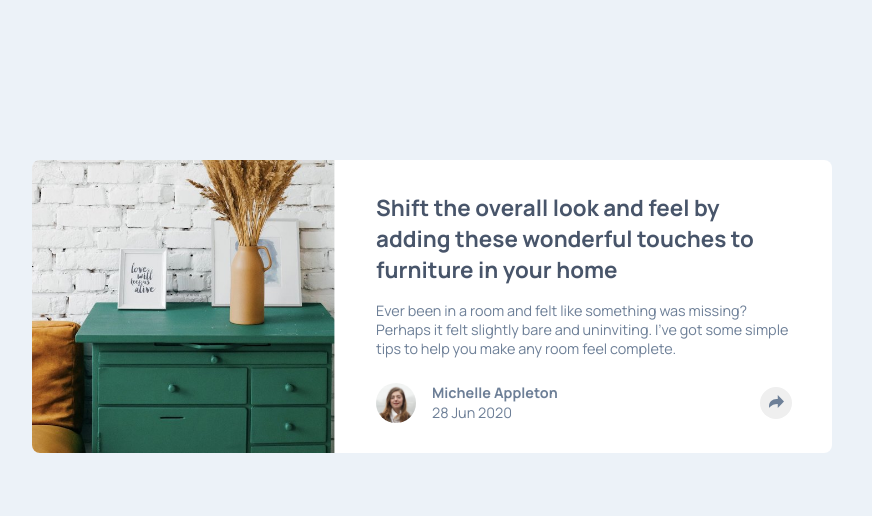
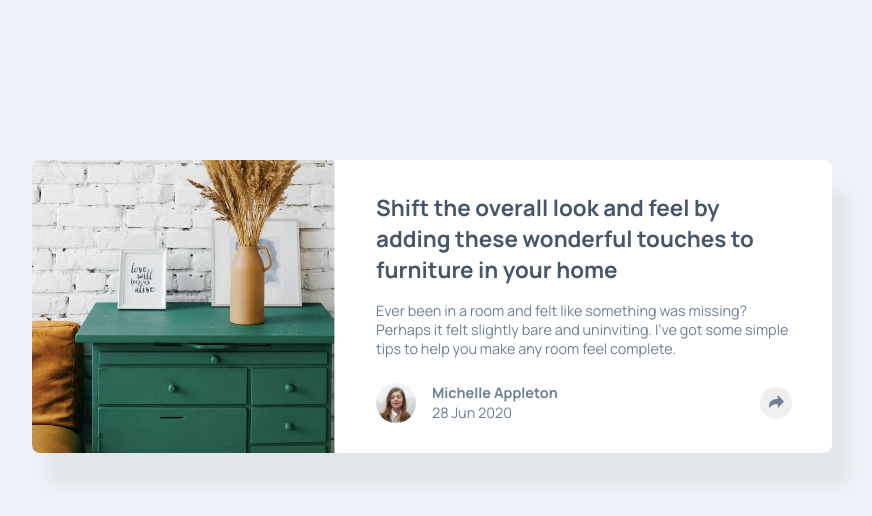
Before and after one commit to UrwahRafiq/FrontendMentor-Challenges, a plain HTML site: page JS CHALLENGES/article-preview-component-master/index.html in a window 1280 px wide. Shown: the whole page, without its empty margins (208-1080 px from the left). Drawn offline with Linux system fonts and the light colour scheme.

Commit message:
added box shadow to the card container

```diff
--- a/JS CHALLENGES/article-preview-component-master/style.css
+++ b/JS CHALLENGES/article-preview-component-master/style.css
@@ -12,6 +12,7 @@ body{
     border-radius: 1rem;
     background-color: white;
     overflow: hidden;
+    box-shadow: 0 1rem 1rem hsl(213, 22%, 90%);
 }
 #subSection{
     padding: 0 2rem 1rem 2rem;
@@ -168,6 +169,7 @@ h1{
         border-radius: 0.5rem;
         margin-top: 5rem;
         overflow: visible;
+        box-shadow: 1rem 2rem 1rem hsl(214, 13%, 90%);
     }
     #share-container {
         justify-items: stretch;
```
